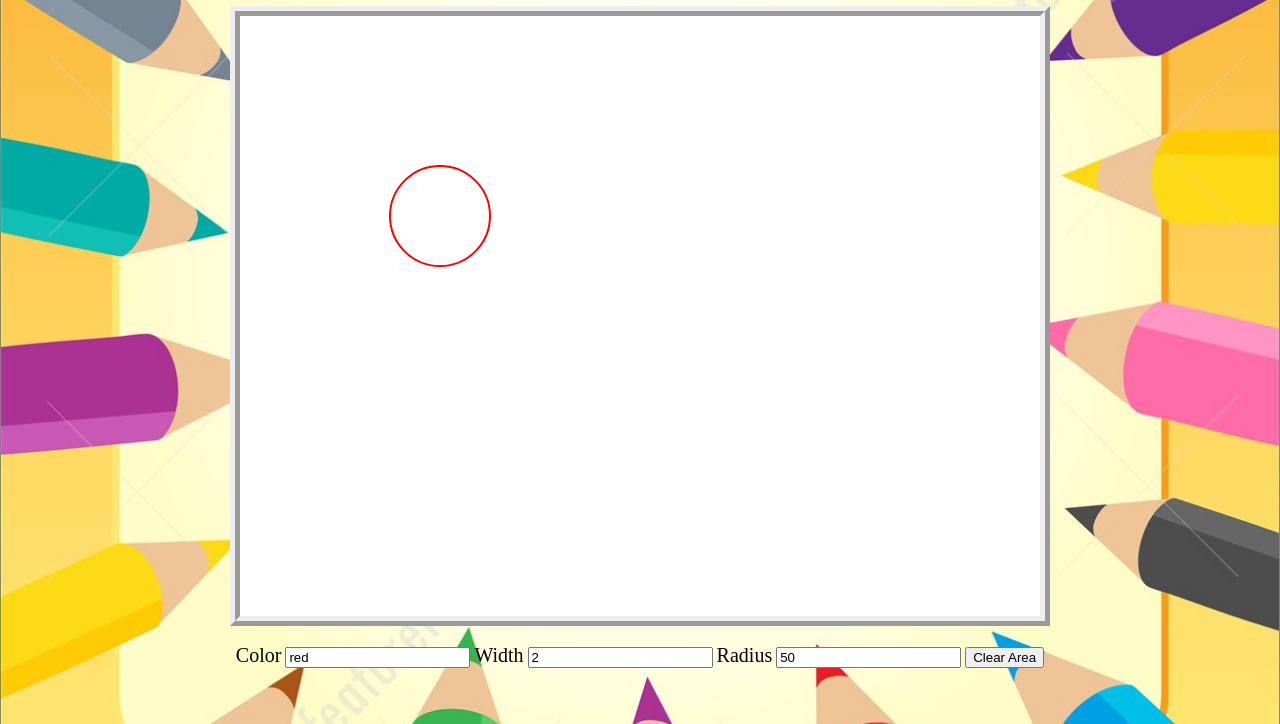
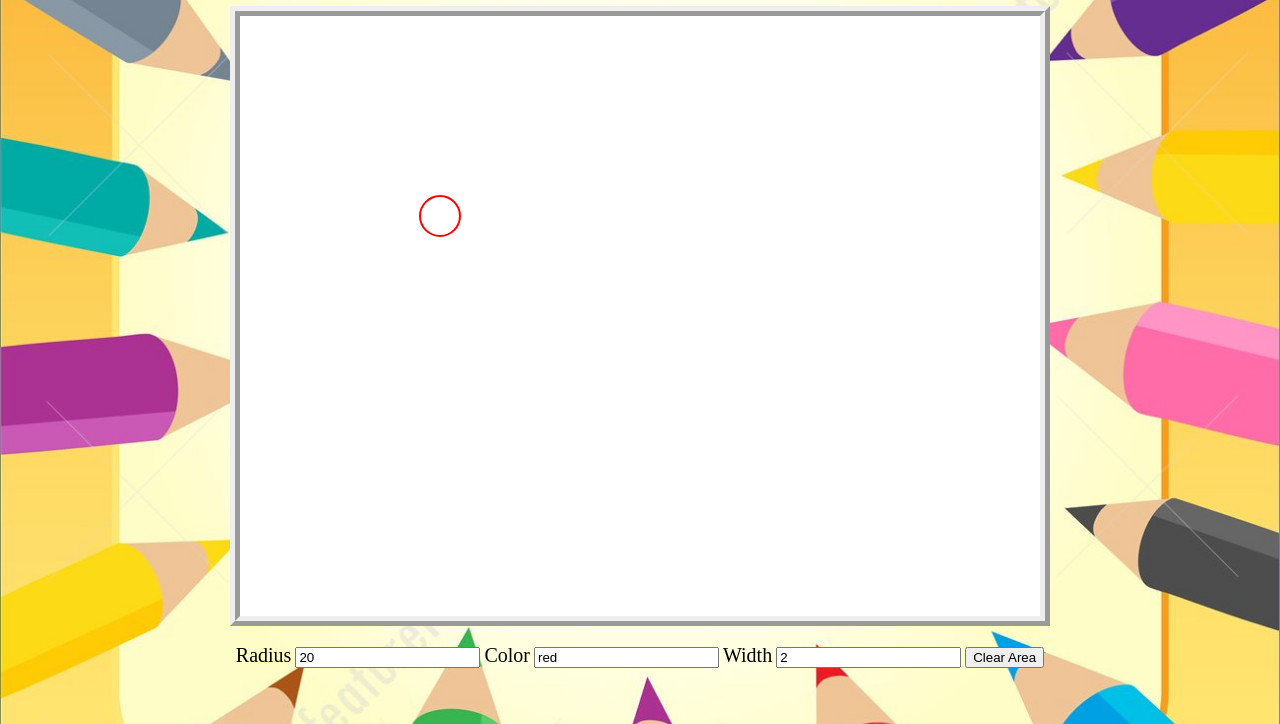
Before and after one commit to AaravKabir/Project-82, a plain HTML site: page index.html in a window 1280 px wide. Shown: the part 76-800 px from the top of the page. Drawn offline with Linux system fonts and the light colour scheme.

Commit message:
Update index.html

```diff
--- a/index.html
+++ b/index.html
@@ -1,7 +1,10 @@
 <html>
 <head>
 <link rel="stylesheet" type="text/css" href="style.css">
-<title>Paint</title>
+
+    <script type="text/javascript">
+</script>
+
 </head>
 <body class="body_backgorund">
 
@@ -10,13 +13,16 @@
 
     <canvas id="myCanvas" width="800" height="600"></canvas>
         <br><br >
+        <span>Radius</span>
+        <input type="text" id="radius" value="20">
         <span>Color</span>
         <input type="text" id="color" value="red">
         <span>Width</span>
         <input type="text" id="width_of_line" value="2">
-        <span>Radius</span>
-        <input type="text" id="radius" value="50">
         <button onclick="clearArea()" >Clear Area</button>
+
+
+<!--Additional activity -->
 
     </div>
 <script src="main.js"></script>
```
